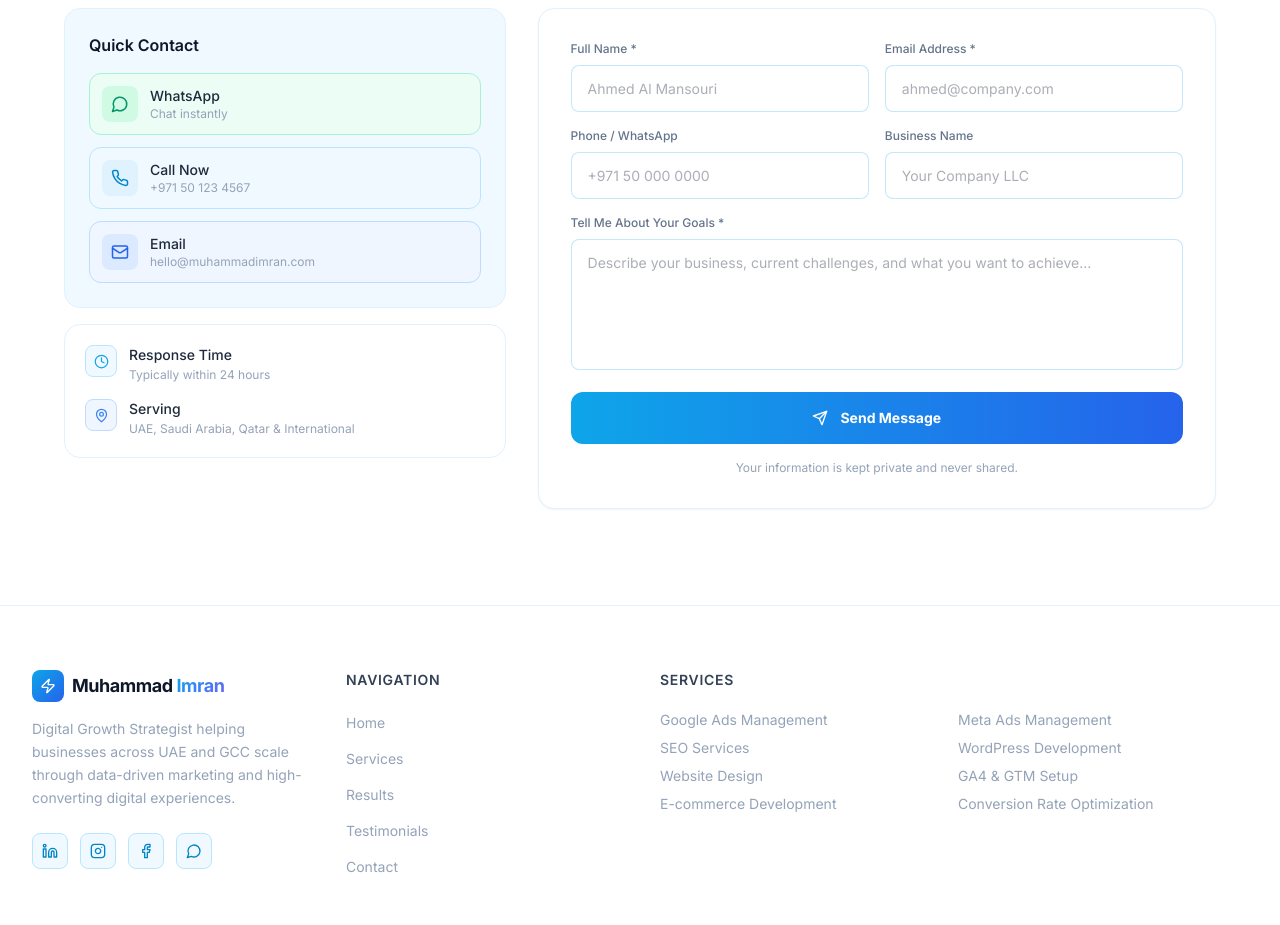
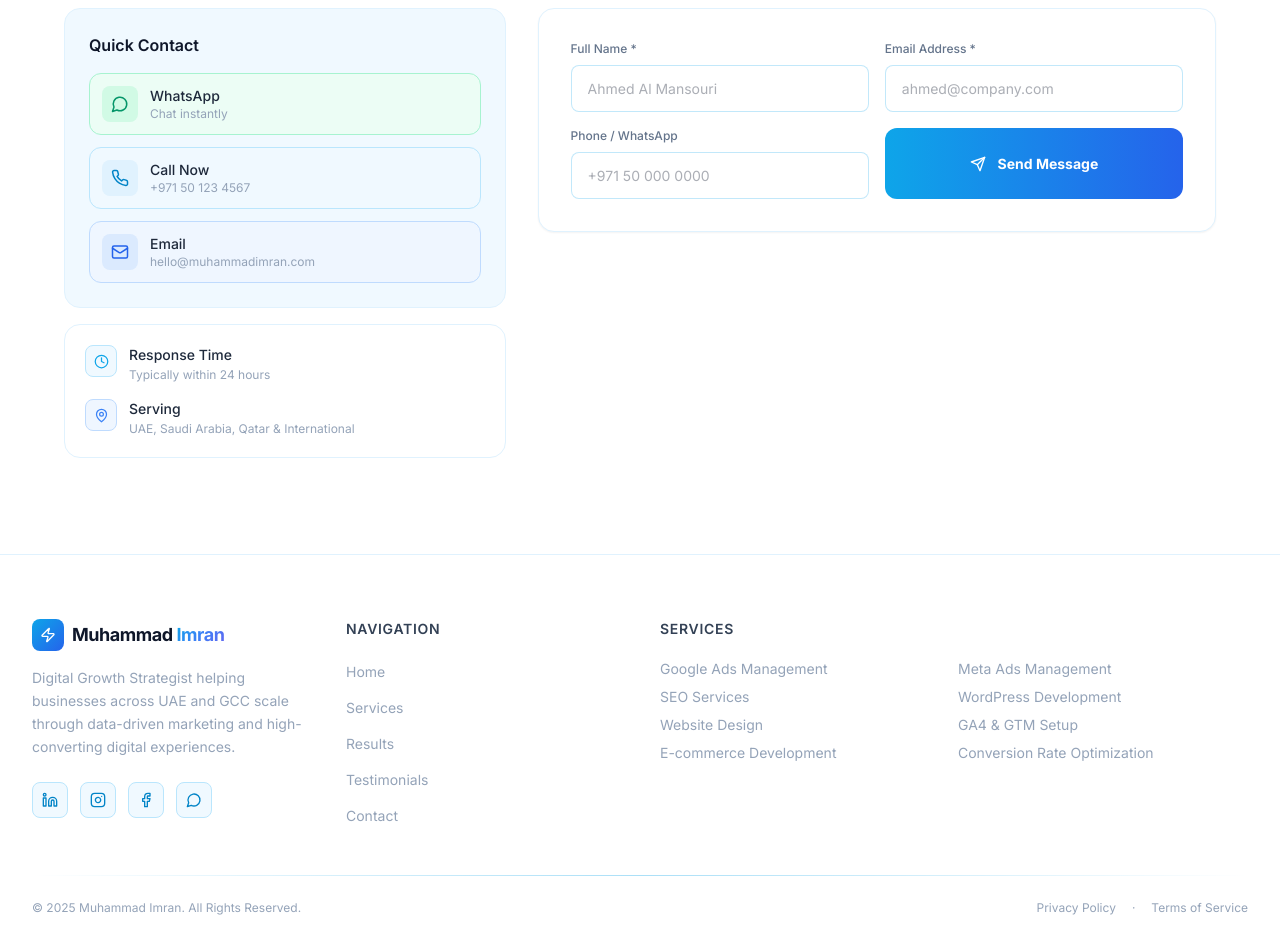
Before and after one commit to imranbashirdev-hue/muhammad-imran-portfolio, a Next.js app: page / in a window 1280 px wide. Shown: the part 6880-7805 px from the top of the page. Built offline with nearby package versions, Linux system fonts and the light colour scheme.

Commit message:
contact form

```diff
--- a/components/Contact.tsx
+++ b/components/Contact.tsx
@@ -60,13 +60,11 @@ export default function Contact() {
                   </div>
                   <div className="grid grid-cols-1 sm:grid-cols-2 gap-4">
                     <div><label className="block text-xs text-slate-500 mb-2 font-medium">Phone / WhatsApp</label><input className="input-field" type="tel" name="phone" placeholder="+971 50 000 0000" value={form.phone} onChange={handleChange} /></div>
-                    <div><label className="block text-xs text-slate-500 mb-2 font-medium">Business Name</label><input className="input-field" type="text" name="business" placeholder="Your Company LLC" value={form.business} onChange={handleChange} /></div>
-                  </div>
-                  <div><label className="block text-xs text-slate-500 mb-2 font-medium">Tell Me About Your Goals *</label><textarea className="input-field resize-none" name="message" rows={5} placeholder="Describe your business, current challenges, and what you want to achieve..." value={form.message} onChange={handleChange} /></div>
-                  <button onClick={handleSubmit} className="w-full flex items-center justify-center gap-3 px-8 py-4 rounded-xl bg-gradient-to-r from-sky-500 to-blue-600 text-white font-bold text-sm transition-all duration-300 hover:shadow-lg hover:shadow-sky-300/40 hover:-translate-y-0.5">
+                    <button onClick={handleSubmit} className="w-full flex items-center justify-center gap-3 px-8 py-4 rounded-xl bg-gradient-to-r from-sky-500 to-blue-600 text-white font-bold text-sm transition-all duration-300 hover:shadow-lg hover:shadow-sky-300/40 hover:-translate-y-0.5">
                     <Send size={16} />Send Message
                   </button>
-                  <p className="text-center text-xs text-slate-400">Your information is kept private and never shared.</p>
+                  </div>
+
                 </div>
               ) : (
                 <div className="flex flex-col items-center justify-center py-12 text-center">
```
